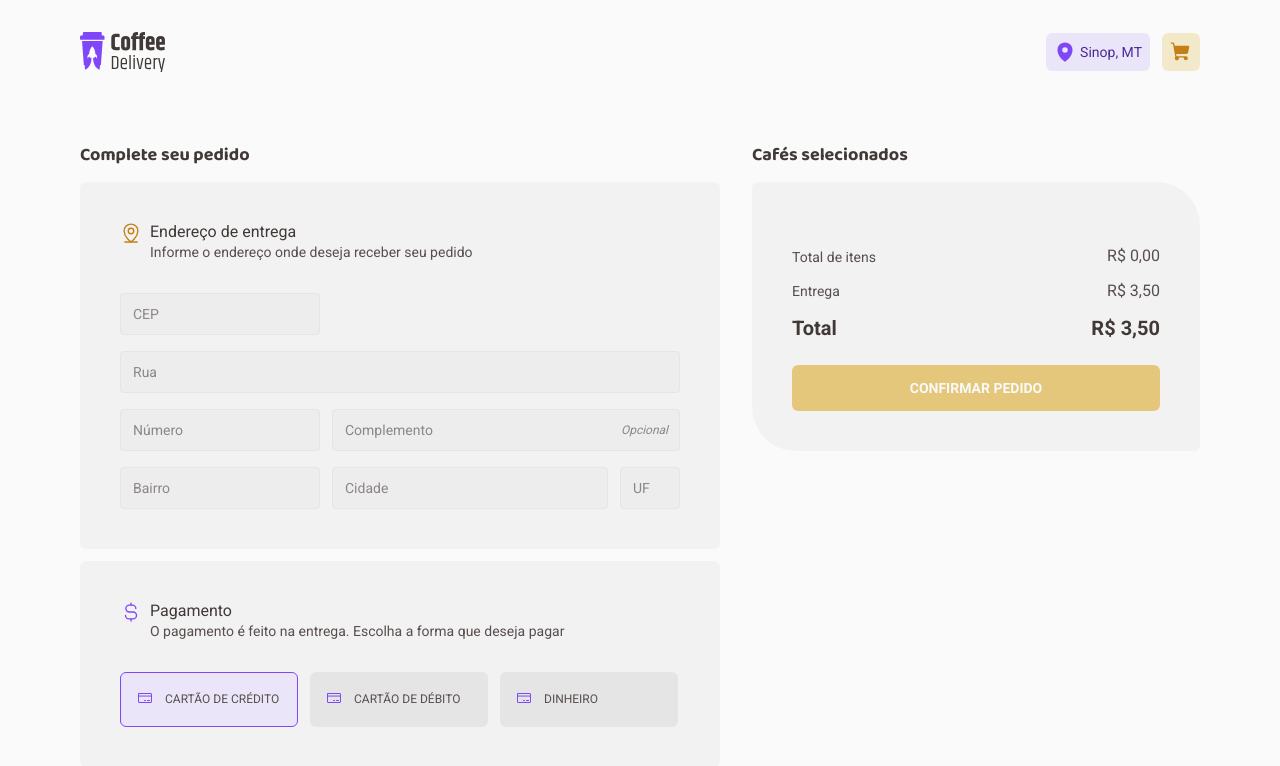
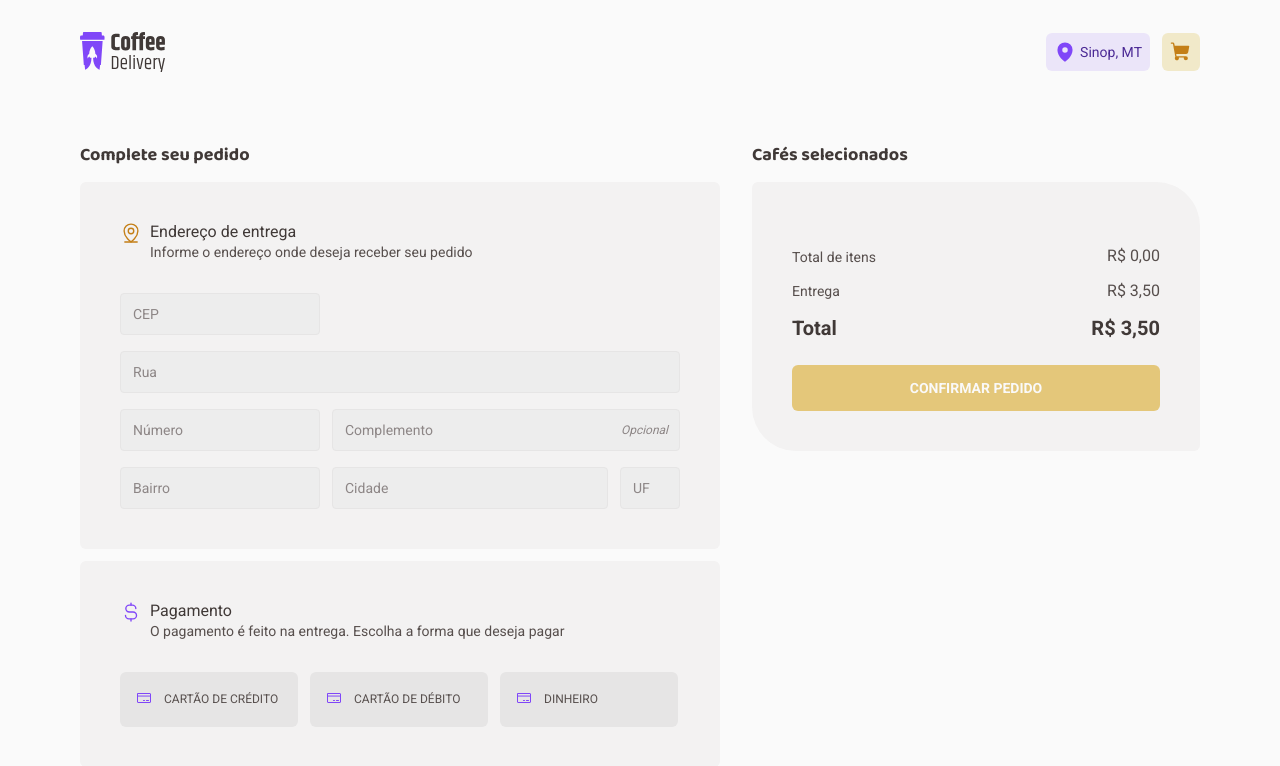
Before and after one commit to vitorlinsbinski/coffee-delivery, a React (Vite) app: page /cart in a window 1280 px wide. Shown: the top 766 px of the page. Built offline with nearby package versions, Linux system fonts and the light colour scheme.

Commit message:
reducer added to the application

```diff
--- a/src/contexts/ShoppingContext.tsx
+++ b/src/contexts/ShoppingContext.tsx
@@ -1,4 +1,5 @@
-import { ReactNode, createContext, useState } from 'react';
+import { ReactNode, createContext, useReducer } from 'react';
+import { productsReducer } from '../reducers/products/reducer';
 
 interface ShoppingContextProviderProps {
   children: ReactNode;
@@ -27,9 +28,9 @@ interface ProductContextType {
 
 export const ShoppingContext = createContext({} as ProductContextType);
 
-type PaymentMethodType = 'creditCard' | 'debitCard' | 'money';
+export type PaymentMethodType = 'creditCard' | 'debitCard' | 'money';
 
-interface OrdersType {
+export interface OrdersType {
   orderId: string;
   cep: string;
   street: string;
@@ -41,35 +42,60 @@ interface OrdersType {
   products: ProductType[];
 }
 
+import {
+  addProductToCartAction,
+  removeProductFromCartAction,
+  addQuantityAction,
+  removeQuantityAction,
+  selectPaymentMethodAction,
+  createNewOrderAction,
+} from '../reducers/products/actions';
+
 export function ShoppingContextProvider({
   children,
 }: ShoppingContextProviderProps) {
-  const [productsInCart, setProductsInCart] = useState<ProductType[]>([]);
+  // const [productsInCart, setProductsInCart] = useState<ProductType[]>([]);
 
-  const [paymentMethod, setPaymentMethod] =
-    useState<PaymentMethodType>('creditCard');
+  const [productsState, dispatch] = useReducer(productsReducer, {
+    productsInCart: [],
+    paymentMethod: '',
+    orders: [],
+  });
 
-  const [orders, setOrders] = useState<OrdersType[]>([]);
+  const { productsInCart, orders, paymentMethod } = productsState;
+
+  // const [paymentMethod, setPaymentMethod] =
+  //   useState<PaymentMethodType>('creditCard');
+
+  // const [orders, setOrders] = useState<OrdersType[]>([]);
 
   function addProductToCart(data: ProductType) {
-    const isAlreadyInCart = productsInCart.find(
-      (product) => product.id === data.id
-    );
+    // const isAlreadyInCart = productsInCart.find(
+    //   (product) => product.id === data.id
+    // );
+    // if (isAlreadyInCart) {
+    //   const updatedProducts = productsInCart.map((product) => {
+    //     if (product.id === data.id) {
+    //       return {
+    //         ...product,
+    //         quantity: product.quantity + data.quantity,
+    //       };
+    //     } else {
+    //       return product;
+    //     }
+    //   });
+    //   setProductsInCart(updatedProducts);
+    // } else {
+    //   const newProduct = {
+    //     id: data.id,
+    //     imgPath: data.imgPath,
+    //     name: data.name,
+    //     quantity: data.quantity,
+    //     price: data.price,
+    //   };
+    //   setProductsInCart([...productsInCart, newProduct]);
+    // }
 
-    if (isAlreadyInCart) {
-      const updatedProducts = productsInCart.map((product) => {
-        if (product.id === data.id) {
-          return {
-            ...product,
-            quantity: product.quantity + data.quantity,
-          };
-        } else {
-          return product;
-        }
-      });
-
-      setProductsInCart(updatedProducts);
-    } else {
     const newProduct = {
       id: data.id,
       imgPath: data.imgPath,
@@ -78,55 +104,56 @@ export function ShoppingContextProvider({
       price: data.price,
     };
 
-      setProductsInCart([...productsInCart, newProduct]);
-    }
+    dispatch(addProductToCartAction(newProduct));
   }
 
-  function addQuantity(data: ProductType) {
-    const updatedProducts = productsInCart.map((product) => {
-      if (product.id === data.id) {
-        return {
-          ...product,
-          quantity: product.quantity + 1,
-        };
-      } else {
-        return product;
-      }
-    });
-
-    setProductsInCart(updatedProducts);
+  function addQuantity(product: ProductType) {
+    // const updatedProducts = productsInCart.map((product) => {
+    //   if (product.id === data.id) {
+    //     return {
+    //       ...product,
+    //       quantity: product.quantity + 1,
+    //     };
+    //   } else {
+    //     return product;
+    //   }
+    // });
+    // setProductsInCart(updatedProducts);
+    dispatch(addQuantityAction(product));
   }
 
-  function removeQuantity(data: ProductType) {
-    const updatedProducts = productsInCart.map((product) => {
-      if (product.id === data.id && product.quantity > 1) {
-        return {
-          ...product,
-          quantity: product.quantity - 1,
-        };
-      } else {
-        return product;
-      }
-    });
-
-    setProductsInCart(updatedProducts);
+  function removeQuantity(product: ProductType) {
+    // const updatedProducts = productsInCart.map((product) => {
+    //   if (product.id === data.id && product.quantity > 1) {
+    //     return {
+    //       ...product,
+    //       quantity: product.quantity - 1,
+    //     };
+    //   } else {
+    //     return product;
+    //   }
+    // });
+    // setProductsInCart(updatedProducts);
+    dispatch(removeQuantityAction(product));
   }
 
   function removeProductFromCart(id: string) {
-    const productsWithoutRemovedOne = productsInCart.filter(
-      (product) => product.id !== id
-    );
-
-    setProductsInCart(productsWithoutRemovedOne);
+    // const productsWithoutRemovedOne = productsInCart.filter(
+    //   (product) => product.id !== id
+    // );
+    // setProductsInCart(productsWithoutRemovedOne);
+    dispatch(removeProductFromCartAction(id));
   }
 
   function selectPaymentMethod(method: PaymentMethodType) {
-    setPaymentMethod(method);
+    // setPaymentMethod(method);
+    dispatch(selectPaymentMethodAction(method));
   }
 
-  function createNewOrder(data: OrdersType) {
-    setOrders([...orders, data]);
-    setProductsInCart([]);
+  function createNewOrder(order: OrdersType) {
+    // setOrders([...orders, data]);
+    // setProductsInCart([]);
+    dispatch(createNewOrderAction(order));
   }
 
   return (
--- a/src/pages/Cart/CartProduct/index.tsx
+++ b/src/pages/Cart/CartProduct/index.tsx
@@ -61,7 +61,7 @@ export function CartProduct({ product }: ProductProps) {
       </div>
 
       <div className="price">
-        <span>R$ {product.price.toFixed(2).toString().replace('.', ',')}</span>
+        <span>R$ 9.90</span>
       </div>
     </ProductContainer>
   );
--- a/src/pages/Cart/index.tsx
+++ b/src/pages/Cart/index.tsx
@@ -61,7 +61,8 @@ export function Cart() {
     !watch('numberHome') ||
     !watch('neighborhood') ||
     !watch('city') ||
-    !watch('uf');
+    !watch('uf') ||
+    !paymentMethod;
 
   function handleCreateNewOrder(data: newOrderFormData) {
     if (productsInCart.length > 0) {
@@ -74,8 +75,6 @@ export function Cart() {
       };
 
       createNewOrder(orderData);
-
-      console.log('oderData', orderData);
 
       navigate(`/order/${orderId}`);
     }
--- a/src/pages/Home/CatalogProduct/index.tsx
+++ b/src/pages/Home/CatalogProduct/index.tsx
@@ -33,7 +33,6 @@ export function CatalogProduct({ product }: CatalogProductProps) {
       price: product.price,
     };
 
-    console.log('new: ', newProduct);
     addProductToCart(newProduct);
   }
 
--- /dev/null
+++ b/src/reducers/products/actions.ts
@@ -0,0 +1,66 @@
+import { ProductType } from './reducer';
+import { PaymentMethodType } from '../../contexts/ShoppingContext';
+import { OrdersType } from '../../contexts/ShoppingContext';
+
+export enum ActionTypes {
+  ADD_PRODUCT_TO_CART = 'ADD_PRODUCT_TO_CART',
+  REMOVE_PRODUCT_FROM_CART = 'REMOVE_PRODUCT_FROM_CART',
+  ADD_QUANTITY = 'ADD_QUANTITY',
+  REMOVE_QUANTITY = 'REMOVE_QUANTITY',
+  SELECT_PAYMENT_METHOD = 'SELECT_PAYMENT_METHOD',
+  CREATE_NEW_ORDER = 'CREATE_NEW_ORDER',
+}
+
+export function addProductToCartAction(newProduct: ProductType) {
+  return {
+    type: ActionTypes.ADD_PRODUCT_TO_CART,
+    payload: {
+      newProduct,
+    },
+  };
+}
+
+export function removeProductFromCartAction(id: string) {
+  return {
+    type: ActionTypes.REMOVE_PRODUCT_FROM_CART,
+    payload: {
+      id,
+    },
+  };
+}
+
+export function addQuantityAction(product: ProductType) {
+  return {
+    type: ActionTypes.ADD_QUANTITY,
+    payload: {
+      product,
+    },
+  };
+}
+
+export function removeQuantityAction(product: ProductType) {
+  return {
+    type: ActionTypes.REMOVE_QUANTITY,
+    payload: {
+      product,
+    },
+  };
+}
+
+export function selectPaymentMethodAction(method: PaymentMethodType) {
+  return {
+    type: ActionTypes.SELECT_PAYMENT_METHOD,
+    payload: {
+      method,
+    },
+  };
+}
+
+export function createNewOrderAction(order: OrdersType) {
+  return {
+    type: ActionTypes.CREATE_NEW_ORDER,
+    payload: {
+      order,
+    },
+  };
+}
--- /dev/null
+++ b/src/reducers/products/reducer.ts
@@ -0,0 +1,109 @@
+import { ActionTypes } from './actions';
+import { OrdersType } from '../../contexts/ShoppingContext';
+import { PaymentMethodType } from '../../contexts/ShoppingContext';
+
+export interface ProductType {
+  id: string;
+  imgPath: string;
+  name: string;
+  quantity: number;
+  price: number;
+}
+
+interface ProductsState {
+  productsInCart: ProductType[];
+  paymentMethod: PaymentMethodType;
+  orders: OrdersType[];
+}
+
+export function productsReducer(state: ProductsState, action: any) {
+  switch (action.type) {
+    case ActionTypes.ADD_PRODUCT_TO_CART: {
+      const isAlreadyInCart = state.productsInCart.find(
+        (product) => product.id === action.payload.newProduct.id
+      );
+
+      if (isAlreadyInCart) {
+        return {
+          ...state,
+          productsInCart: state.productsInCart.map((product) => {
+            if (product.id === action.payload.newProduct.id) {
+              return {
+                ...product,
+                quantity: product.quantity + action.payload.newProduct.quantity,
+              };
+            } else {
+              return product;
+            }
+          }),
+        };
+      } else {
+        return {
+          ...state,
+          productsInCart: [...state.productsInCart, action.payload.newProduct],
+        };
+      }
+    }
+    case ActionTypes.REMOVE_PRODUCT_FROM_CART: {
+      const productsWithoutRemovedOne = state.productsInCart.filter(
+        (product) => {
+          return product.id !== action.payload.id;
+        }
+      );
+      console.log('productsWithoutRemovedOne', productsWithoutRemovedOne);
+      return {
+        ...state,
+        productsInCart: productsWithoutRemovedOne,
+      };
+    }
+    case ActionTypes.ADD_QUANTITY: {
+      return {
+        ...state,
+        productsInCart: state.productsInCart.map((product) => {
+          if (product.id === action.payload.product.id) {
+            return {
+              ...product,
+              quantity: product.quantity + 1,
+            };
+          } else {
+            return product;
+          }
+        }),
+      };
+    }
+    case ActionTypes.REMOVE_QUANTITY: {
+      return {
+        ...state,
+        productsInCart: state.productsInCart.map((product) => {
+          if (
+            product.id === action.payload.product.id &&
+            product.quantity > 0
+          ) {
+            return {
+              ...product,
+              quantity: product.quantity - 1,
+            };
+          } else {
+            return product;
+          }
+        }),
+      };
+    }
+    case ActionTypes.SELECT_PAYMENT_METHOD: {
+      return {
+        ...state,
+        paymentMethod: action.payload.method,
+      };
+    }
+    case ActionTypes.CREATE_NEW_ORDER: {
+      return {
+        ...state,
+        orders: [...state.orders, action.payload.order],
+        productsInCart: [],
+      };
+    }
+    default: {
+      return state;
+    }
+  }
+}
```
Lines whose indentation alone changed are shown as unchanged.
